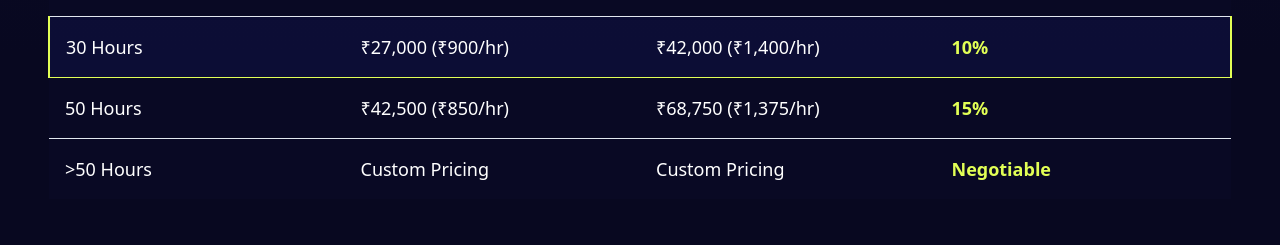
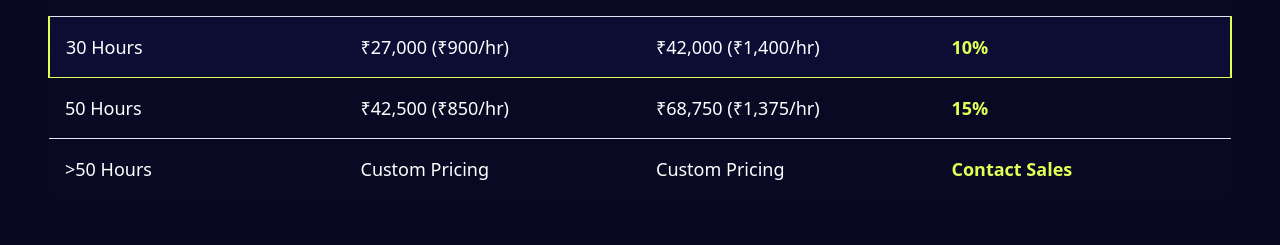
Before and after one commit to sohaihub/hyredragon, a React (Vite) app: page / in a window 1280 px wide. Shown: the part 4380-4625 px from the top of the page. Built offline with nearby package versions, Linux system fonts and the light colour scheme.

Commit message:
Code edited in Lovable Code Editor
Edited UI in Lovable

```diff
--- a/src/components/PricingPackagesSection.tsx
+++ b/src/components/PricingPackagesSection.tsx
@@ -35,7 +35,7 @@ const PricingPackagesSection: React.FC = () => {
       hours: '>50 Hours',
       assessments: 'Custom Pricing',
       interviews: 'Custom Pricing',
-      discount: 'Negotiable'
+      discount: 'Contact Sales'
     }
   ];
 
```
